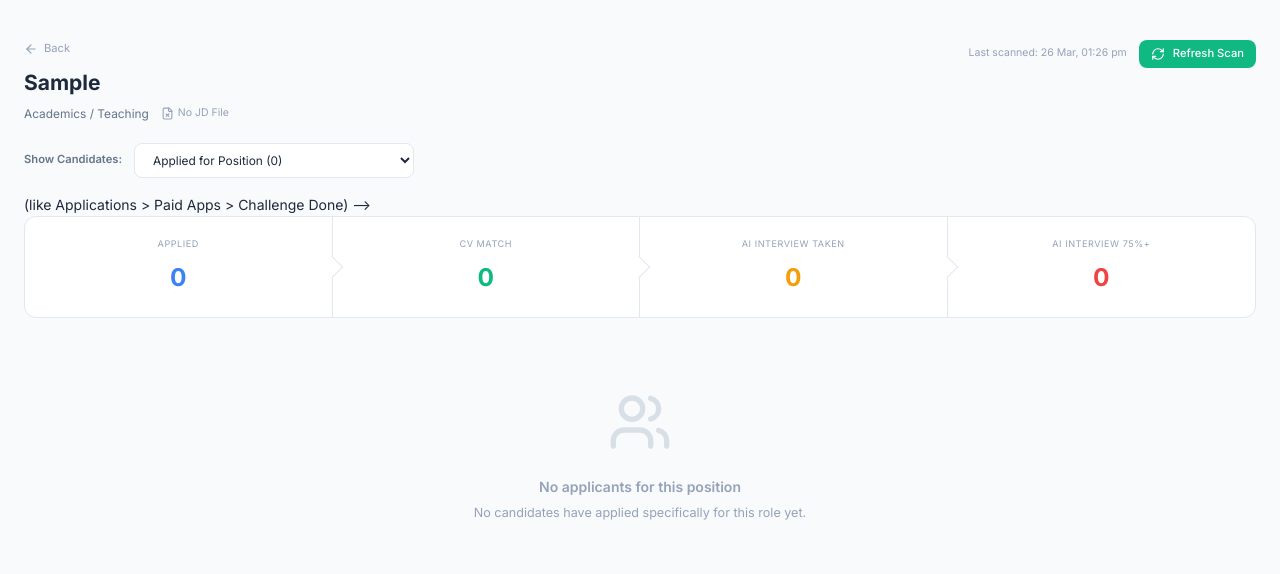
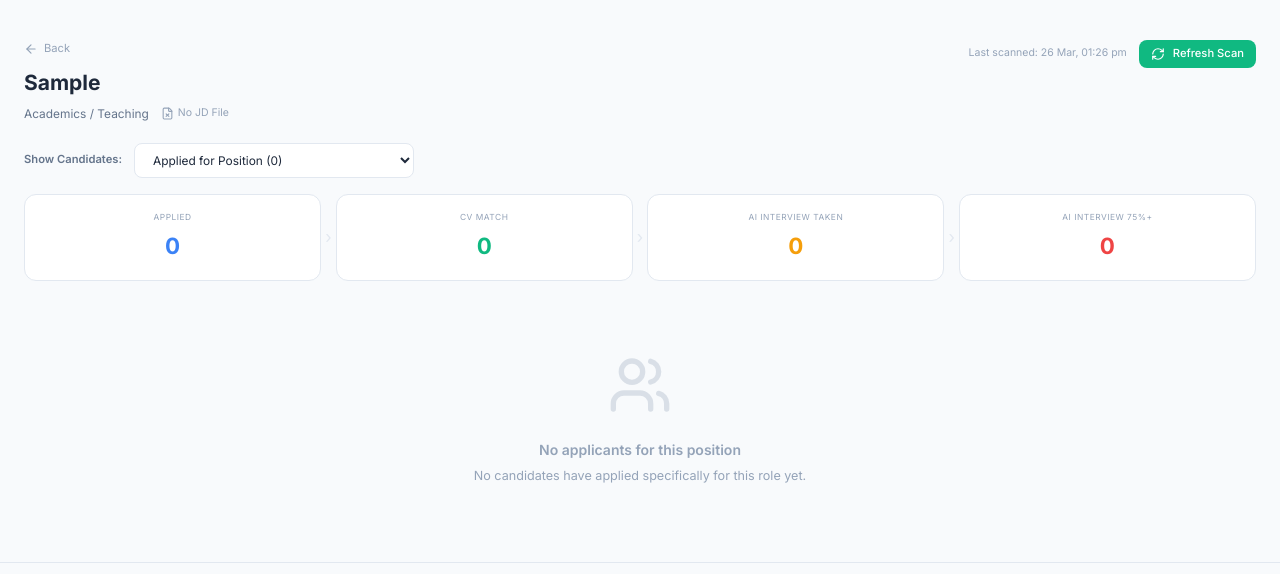
Before and after one commit to atlasskilltech/atlas-recruitment-portal, a Node server app: page /admin/jobs/1 in a window 1280 px wide. Shown: the part 69-643 px from the top of the page. Run offline with Node 20, Linux system fonts and the light colour scheme; the visitor is signed in with stand-in values (Sample User, id 1); tables that the repository leaves empty or names only in its code hold one stand-in row (values such as "Sample post"); some libraries are stand-ins or nearby versions.

Commit message:
Match funnel stats to reference design exactly
Separate rounded cards with > arrow separators between them,
colored numbers (blue, green, orange, red) matching the
Applications > Paid Apps > Challenge Done reference design.

https://claude.ai/code/session_013tMXsdJoRob9S9obupVjqA

```diff
--- a/src/views/super-admin/job-detail.ejs
+++ b/src/views/super-admin/job-detail.ejs
@@ -62,26 +62,26 @@
   </select>
 </div>
 
-<!-- Funnel Stats --> (like Applications > Paid Apps > Challenge Done) -->
-<div style="display:grid;grid-template-columns:repeat(4, 1fr);gap:0;margin-bottom:24px;background:var(--bg-secondary);border:1px solid var(--border-color);border-radius:var(--radius-lg);overflow:hidden;">
-  <div style="padding:20px;text-align:center;border-right:1px solid var(--border-color);position:relative;">
-    <div style="font-size:0.65rem;color:var(--text-muted);text-transform:uppercase;letter-spacing:0.06em;margin-bottom:6px;">Applied</div>
-    <div style="font-size:1.75rem;font-weight:700;color:var(--accent-secondary);"><%= fmt(_funnel.applied) %></div>
-    <div style="position:absolute;right:-8px;top:50%;transform:translateY(-50%);width:16px;height:16px;background:var(--bg-secondary);border-top:1px solid var(--border-color);border-right:1px solid var(--border-color);transform:translateY(-50%) rotate(45deg);z-index:1;"></div>
+<!-- Funnel Stats -->
+<div style="display:flex;align-items:stretch;gap:0;margin-bottom:24px;">
+  <div style="flex:1;background:var(--bg-secondary);border:1px solid var(--border-color);border-radius:var(--radius-lg);padding:16px 12px;text-align:center;">
+    <div style="font-size:0.6rem;color:var(--text-muted);text-transform:uppercase;letter-spacing:0.06em;margin-bottom:4px;">Applied</div>
+    <div style="font-size:1.6rem;font-weight:700;color:#3b82f6;"><%= fmt(_funnel.applied) %></div>
   </div>
-  <div style="padding:20px;text-align:center;border-right:1px solid var(--border-color);position:relative;">
-    <div style="font-size:0.65rem;color:var(--text-muted);text-transform:uppercase;letter-spacing:0.06em;margin-bottom:6px;">CV Match</div>
-    <div style="font-size:1.75rem;font-weight:700;color:var(--accent-primary);"><%= fmt(_funnel.cvMatch) %></div>
-    <div style="position:absolute;right:-8px;top:50%;width:16px;height:16px;background:var(--bg-secondary);border-top:1px solid var(--border-color);border-right:1px solid var(--border-color);transform:translateY(-50%) rotate(45deg);z-index:1;"></div>
+  <div style="display:flex;align-items:center;padding:0 4px;color:var(--border-color);font-size:1.2rem;">&rsaquo;</div>
+  <div style="flex:1;background:var(--bg-secondary);border:1px solid var(--border-color);border-radius:var(--radius-lg);padding:16px 12px;text-align:center;">
+    <div style="font-size:0.6rem;color:var(--text-muted);text-transform:uppercase;letter-spacing:0.06em;margin-bottom:4px;">CV Match</div>
+    <div style="font-size:1.6rem;font-weight:700;color:#10b981;"><%= fmt(_funnel.cvMatch) %></div>
   </div>
-  <div style="padding:20px;text-align:center;border-right:1px solid var(--border-color);position:relative;">
-    <div style="font-size:0.65rem;color:var(--text-muted);text-transform:uppercase;letter-spacing:0.06em;margin-bottom:6px;">AI Interview Taken</div>
-    <div style="font-size:1.75rem;font-weight:700;color:var(--accent-warning);"><%= fmt(_funnel.interviewTaken) %></div>
-    <div style="position:absolute;right:-8px;top:50%;width:16px;height:16px;background:var(--bg-secondary);border-top:1px solid var(--border-color);border-right:1px solid var(--border-color);transform:translateY(-50%) rotate(45deg);z-index:1;"></div>
+  <div style="display:flex;align-items:center;padding:0 4px;color:var(--border-color);font-size:1.2rem;">&rsaquo;</div>
+  <div style="flex:1;background:var(--bg-secondary);border:1px solid var(--border-color);border-radius:var(--radius-lg);padding:16px 12px;text-align:center;">
+    <div style="font-size:0.6rem;color:var(--text-muted);text-transform:uppercase;letter-spacing:0.06em;margin-bottom:4px;">AI Interview Taken</div>
+    <div style="font-size:1.6rem;font-weight:700;color:#f59e0b;"><%= fmt(_funnel.interviewTaken) %></div>
   </div>
-  <div style="padding:20px;text-align:center;">
-    <div style="font-size:0.65rem;color:var(--text-muted);text-transform:uppercase;letter-spacing:0.06em;margin-bottom:6px;">AI Interview 75%+</div>
-    <div style="font-size:1.75rem;font-weight:700;color:var(--accent-danger);"><%= fmt(_funnel.interviewPass) %></div>
+  <div style="display:flex;align-items:center;padding:0 4px;color:var(--border-color);font-size:1.2rem;">&rsaquo;</div>
+  <div style="flex:1;background:var(--bg-secondary);border:1px solid var(--border-color);border-radius:var(--radius-lg);padding:16px 12px;text-align:center;">
+    <div style="font-size:0.6rem;color:var(--text-muted);text-transform:uppercase;letter-spacing:0.06em;margin-bottom:4px;">AI Interview 75%+</div>
+    <div style="font-size:1.6rem;font-weight:700;color:#ef4444;"><%= fmt(_funnel.interviewPass) %></div>
   </div>
 </div>
 
```
